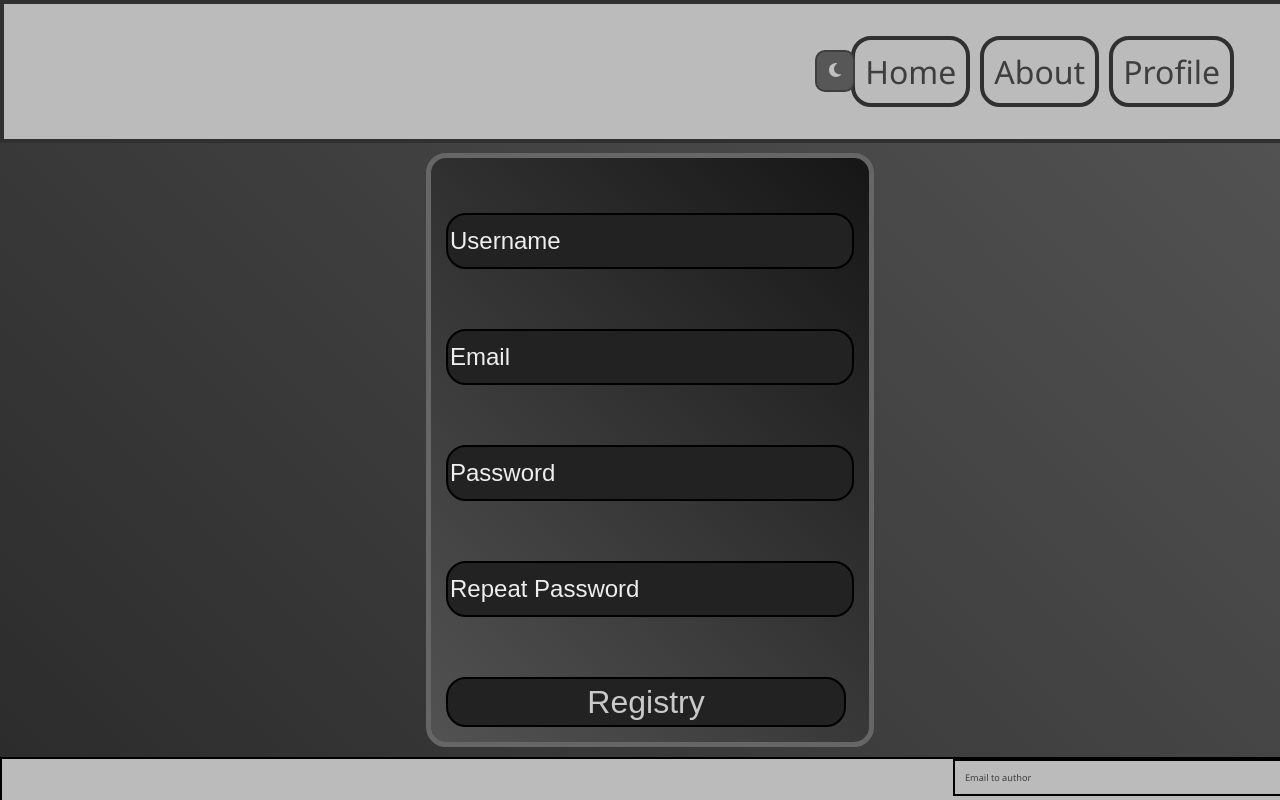
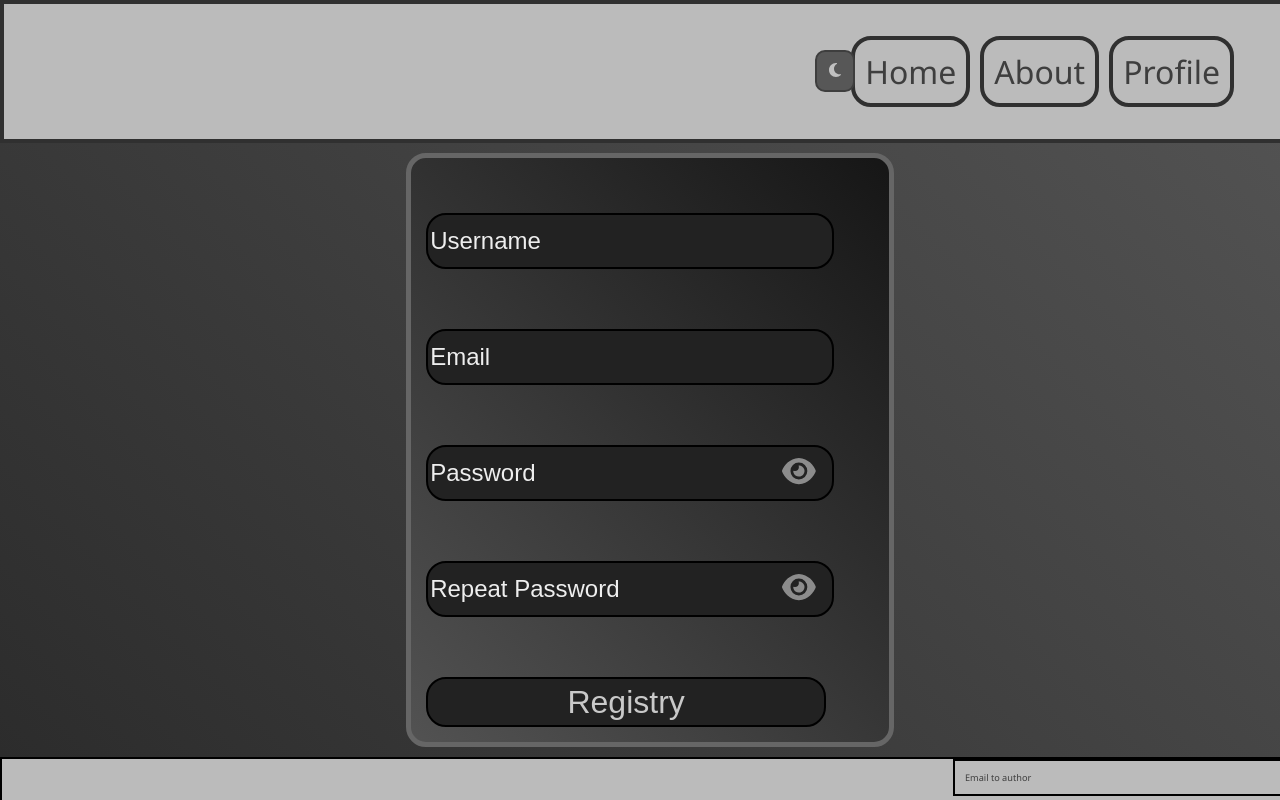
Before and after one commit to Kornellen/root, a React (Vite) app in the folder frontend/vite-app/: page /registry in a window 1280 px wide. Shown: the top 800 px of the page. Built offline with nearby package versions, Linux system fonts and the light colour scheme.

Commit message:
Added Possability to show pass

```diff
--- a/frontend/vite-app/src/pages/Sign-In/Login.css
+++ b/frontend/vite-app/src/pages/Sign-In/Login.css
@@ -5,6 +5,17 @@
   display: flex;
   justify-content: center;
   background-color: #2a2a2a;
+}
+
+.pass-vis-btn {
+  border: transparent;
+  background-color: transparent;
+  color: #8c8c8c;
+  position: absolute;
+  bottom: 137px;
+  right: 35px;
+  font-size: 30px;
+  padding: 3px;
 }
 
 .success {
--- a/frontend/vite-app/src/pages/Sign-In/Login.jsx
+++ b/frontend/vite-app/src/pages/Sign-In/Login.jsx
@@ -1,3 +1,5 @@
+import { faEye, faEyeSlash } from "@fortawesome/free-solid-svg-icons";
+import { FontAwesomeIcon } from "@fortawesome/react-fontawesome";
 import "./Login.css";
 import { useNavigate } from "react-router-dom";
 import axios from "axios";
@@ -6,6 +8,7 @@ import { useTheme } from "../../Context/Theme";
 import ErrInf from "./components/ErrInfo/ErrInfo";
 
 const Login = () => {
+  const [showPass, setShowPass] = useState(false);
   let err = false;
   const { theme } = useTheme();
   const navigate = useNavigate();
@@ -37,14 +40,7 @@ const Login = () => {
     if (err === false) {
       e.preventDefault();
       try {
-        if (
-          formDatas.password != null &&
-          formDatas.password != undefined &&
-          formDatas.password != "" &&
-          formDatas.username != null &&
-          formDatas.username != undefined &&
-          formDatas.username != ""
-        ) {
+        if (formDatas.password != "" && formDatas.username != "") {
           const response = await axios.post(
             "http://localhost:5175/login",
             formDatas
@@ -88,6 +84,10 @@ const Login = () => {
     }
   };
 
+  const handleClickPassShow = () => {
+    setShowPass((current) => !current);
+  };
+
   const handleChange = (e) => {
     setFormDatas({
       ...formDatas,
@@ -114,12 +114,19 @@ const Login = () => {
           </div>
           <div className="password">
             <input
-              type="password"
+              type={showPass ? "text" : "password"}
               name="password"
               id=""
               placeholder="Password"
               onChange={handleChange}
             />
+            <button onClick={handleClickPassShow} className="pass-vis-btn">
+              {showPass ? (
+                <FontAwesomeIcon icon={faEyeSlash} />
+              ) : (
+                <FontAwesomeIcon icon={faEye} />
+              )}
+            </button>
           </div>
           <div className="submit">
             <input type="submit" value="Log In" id="login" />
--- a/frontend/vite-app/src/pages/Sign-Up/Registry.css
+++ b/frontend/vite-app/src/pages/Sign-Up/Registry.css
@@ -4,6 +4,22 @@
   width: 100%;
   padding: 10px;
   background-image: linear-gradient(45deg, #2c2c2c, #525252);
+}
+
+.pass-vis-btn-reg-rep,
+.pass-vis-btn-reg-pass {
+  border: transparent;
+  background-color: transparent;
+  color: #8c8c8c;
+  font-size: 30px;
+  padding: 3px;
+}
+
+.pass-vis-btn-reg-pass,
+.pass-vis-btn-reg-rep {
+  position: relative;
+  right: 65px;
+  bottom: -1px;
 }
 
 .RegForm {
--- a/frontend/vite-app/src/pages/Sign-Up/Registry.jsx
+++ b/frontend/vite-app/src/pages/Sign-Up/Registry.jsx
@@ -1,9 +1,13 @@
+import { faEye, faEyeSlash } from "@fortawesome/free-solid-svg-icons";
+import { FontAwesomeIcon } from "@fortawesome/react-fontawesome";
 import { useState } from "react";
 import axios from "axios";
 import "./Registry.css";
 import { useNavigate } from "react-router-dom";
 
 const Registry = () => {
+  const [showPass0, setShowPass0] = useState(false);
+  const [showPass1, setShowPass1] = useState(false);
   const navigate = useNavigate();
   const [formData, setFormData] = useState({
     username: "",
@@ -11,6 +15,13 @@ const Registry = () => {
     password: "",
     uid: 0,
   });
+
+  const handleClickPassShow0 = () => {
+    setShowPass0((current) => !current);
+  };
+  const handleClickPassShow1 = () => {
+    setShowPass1((current) => !current);
+  };
 
   const handleChange = (e) => {
     setFormData({
@@ -72,7 +83,7 @@ const Registry = () => {
 
         <div className="password">
           <input
-            type="password"
+            type={showPass0 ? "text" : "password"}
             name="password"
             id=""
             placeholder="Password"
@@ -80,9 +91,19 @@ const Registry = () => {
             value={formData.value}
             onChange={handleChange}
           />
+          <button
+            onClick={handleClickPassShow0}
+            className="pass-vis-btn-reg-pass"
+          >
+            {showPass0 ? (
+              <FontAwesomeIcon icon={faEyeSlash} />
+            ) : (
+              <FontAwesomeIcon icon={faEye} />
+            )}
+          </button>
           <br />
           <input
-            type="password"
+            type={showPass0 ? "text" : "password"}
             name="passwordr"
             id=""
             placeholder="Repeat Password"
@@ -90,6 +111,16 @@ const Registry = () => {
             value={formData.value}
             onChange={handleChange}
           />
+          <button
+            onClick={handleClickPassShow1}
+            className="pass-vis-btn-reg-rep"
+          >
+            {showPass1 ? (
+              <FontAwesomeIcon icon={faEyeSlash} />
+            ) : (
+              <FontAwesomeIcon icon={faEye} />
+            )}
+          </button>
         </div>
         <div className="submit">
           <input type="submit" value="Registry" />
```
